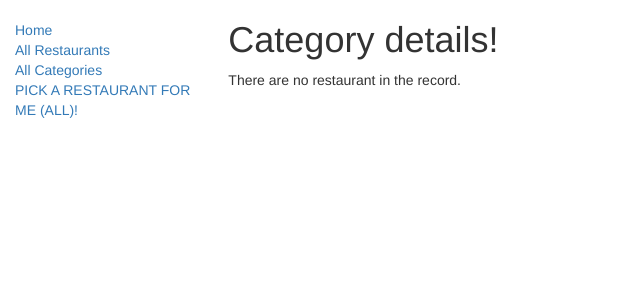
After one commit to mekomlusa/bcsdineout, a Django app: page /catalog/category/1/ in a window 1280 px wide. The commit adds this page. Shown: the top 300 px of the page, without its empty margins (0-640 px from the left). Run offline with Django 3.2, Linux system fonts and the light colour scheme; tables that the repository leaves empty hold one stand-in row (values such as "Sample post"); some libraries are stand-ins or nearby versions.

Commit message:
Category update v2

```diff
--- a/bcshfoodie/catalog/templates/base_generic.html
+++ b/bcshfoodie/catalog/templates/base_generic.html
@@ -24,7 +24,7 @@
       <ul class="sidebar-nav">
           <li><a href="{% url 'index' %}">Home</a></li>
           <li><a href="{% url 'restaurants' %}">All Restaurants</a></li>
-          <li><a href="">All Categories</a></li>
+          <li><a href="{% url 'categories' %}">All Categories</a></li>
 		  <li><a href="{% url 'restaurant-random' %}">PICK A RESTAURANT FOR ME (ALL)!</a></li>
       </ul>
      {% endblock %}
--- /dev/null
+++ b/bcshfoodie/catalog/templates/category_detail.html
@@ -0,0 +1,19 @@
+{% extends "base_generic.html" %}
+
+{% block content %}
+	<h1>Category details!</h1>
+
+    {% if crlist %}
+    <ul>
+
+      {% for c in crlist %}
+      <li>
+        <a href="{{ c.res.get_absolute_url }}">{{ c.res.name }}</a>
+      </li>
+      {% endfor %}
+
+    </ul>
+    {% else %}
+      <p>There are no restaurant in the record.</p>
+    {% endif %}
+{% endblock %}
--- a/bcshfoodie/catalog/urls.py
+++ b/bcshfoodie/catalog/urls.py
@@ -29,4 +29,6 @@ urlpatterns = [
         url(r'^restaurants/$', views.RestaurantListView.as_view(), name='restaurants'),
         url(r'^randall/$', views.RestaurantRandomView.as_view(), name='restaurant-random'),
         url(r'^restaurant/(?P<stub>[-\w ]+)$', views.RestaurantDetailView.as_view(), name='restaurant-detail'),
+        url(r'^categories/$', views.CategoryListView.as_view(), name='categories'),
+        url(r'^category/(?P<stub>[-\w ]+)/$', views.CategoryList2View.as_view(), name='category-list-2'),
 ]
--- a/bcshfoodie/catalog/views.py
+++ b/bcshfoodie/catalog/views.py
@@ -7,13 +7,12 @@ from .models import Category, Restaurant, Hour, YelpReview
 
 from django.views import generic
 
-from django.http import Http404
-
-from django.shortcuts import redirect
 
 import random
 
-from django.db.models import Count
+from django.shortcuts import render
+from django.http import HttpResponse
+from django.template import RequestContext, loader
 
 # Create your views here.
 
@@ -39,7 +38,7 @@ def index(request):
 class RestaurantListView(generic.ListView):
     model = Restaurant
     context_object_name = 'restaurant_list'   # your own name for the list as a template variable
-    queryset = Restaurant.objects.all() # Get top 5 restaurants in College Station
+    queryset = Restaurant.objects.all() # Get all restaurants in the database
     template_name = 'restaurant_list.html'  # Specify your own template name/location
 
 class RestaurantDetailView(generic.DetailView):
@@ -52,8 +51,22 @@ class RestaurantRandomView(generic.DetailView):
     model = Restaurant
     template_name = 'restaurant_detail.html'
     def get_object(self):
-        # todo: update the argument here
-        # return Restaurant.objects.all().order_by('?')[:1].get()
         count = Restaurant.objects.all().count()
         rand = random.randint(0,count)
         return Restaurant.objects.all()[rand]
+
+class CategoryListView(generic.ListView):
+    model = Category
+    context_object_name = 'category_list'   # your own name for the list as a template variable
+    #queryset = Category.objects.values('name').distinct() # Get all distinct categories in the database
+    queryset = Category.objects.all().distinct('name')# Get all distinct categories in the database
+    template_name = 'category_list.html'  # Specify your own template name/location
+
+class CategoryList2View(generic.ListView):
+   model = Category
+   context_object_name = "crlist"
+   template_name = 'category_detail.html'  # Specify your own template name/location
+   def get_queryset(self):
+       queryset = super(CategoryList2View, self).get_queryset()
+       queryset = queryset.filter(name=self.kwargs.get("stub"))
+       return queryset
```
Also changed, not shown: bcshfoodie/catalog/models.py (+7 -0 lines), bcshfoodie/catalog/templates/category_list.html (added, +19 -0 lines), 3 other files.
